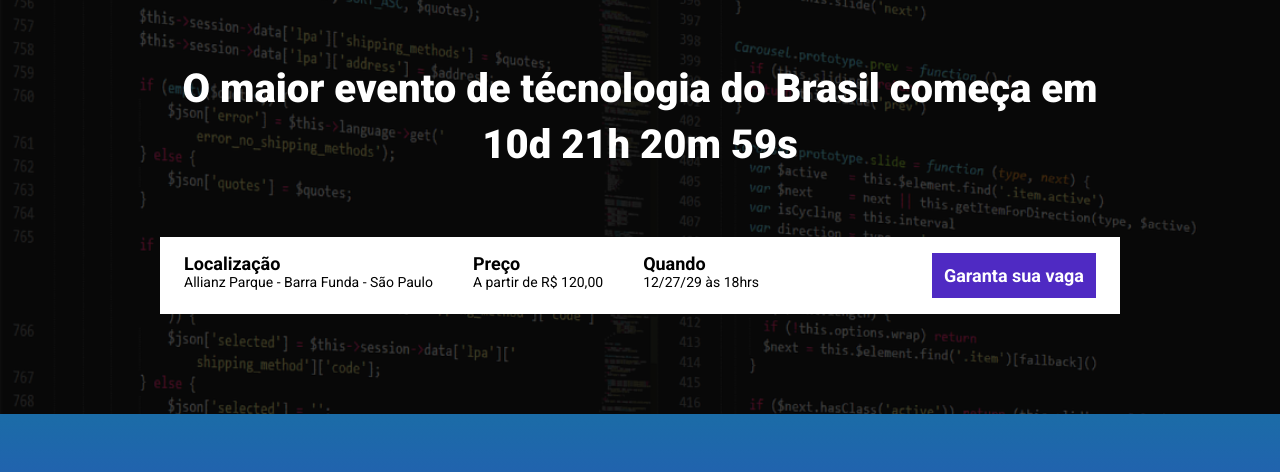
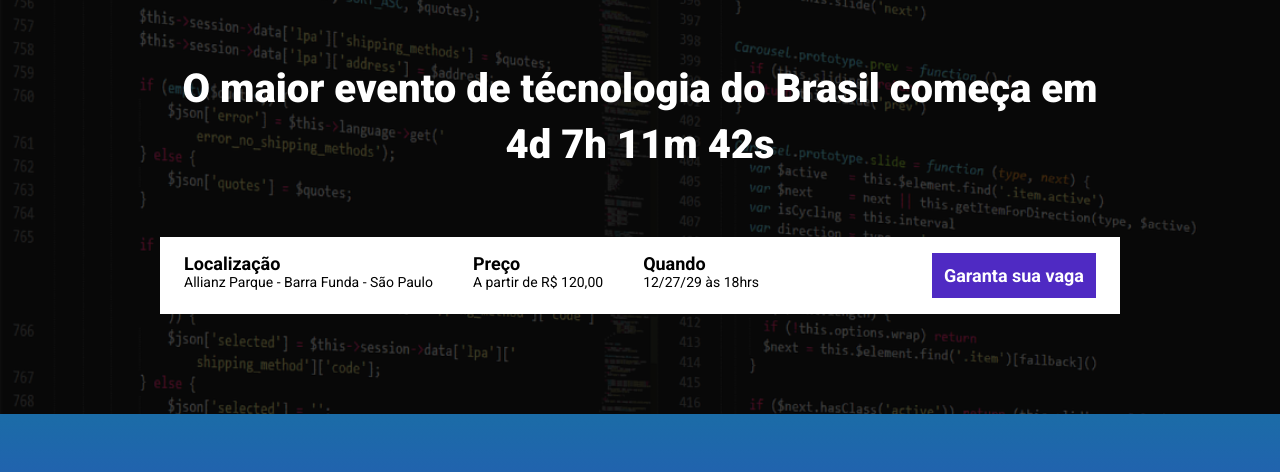
Before and after one commit to Jean-Carllo-Roseti/parercelAula, a website built with Parcel: page src/index.html in a window 1280 px wide. Shown: the part 147-619 px from the top of the page. Built offline with nearby package versions, Linux system fonts and the light colour scheme.

Commit message:
timer finalizado.

```diff
--- a/package.json
+++ b/package.json
@@ -2,9 +2,10 @@
   "name": "eventoparcel",
   "version": "1.0.0",
   "description": "",
-  "main": "index.js",
+
   "scripts": {
     "dev": "parcel src/index.html src/styles/main.scss src/scripts/main.js",
+    "build": "parcel build src/index.html",
     "test": "echo \"Error: no test specified\" && exit 1"
   },
   "keywords": [],
--- a/src/index.html
+++ b/src/index.html
@@ -16,7 +16,7 @@
         <div class="container">
             <img  class="hero__logo" src="../src/images/ebac_logo.svg" alt="Logo marcar EBAC">
             <p class="hero__text">
-                O maior evento de técnologia do Brasil começa em 10d 21h 20m 59s
+                O maior evento de técnologia do Brasil começa em <span id="contador"></span>
             </p>
             <div class="info-bar">
                 <ul class="info-bar__infos">
--- a/src/scripts/main.js
+++ b/src/scripts/main.js
@@ -1 +1,29 @@
 AOS.init();
+
+const dataDoEvento = new Date("Dec 25, 2023 22:00:00");
+const timeStampDoEvento = dataDoEvento.getTime();
+
+const contaHoras = setInterval(function() {
+    const agora = new Date();
+    const timeStampAtual = agora.getTime();
+
+    const distanciaDoEvento = timeStampDoEvento - timeStampAtual;
+
+    const diasEmMS = 1000 * 60 * 60 * 24;
+    const horasEmMS = 1000 * 60 * 60;
+    const minutosEmMs = 1000 * 60;
+
+    const diasAteOEvento = Math.floor(distanciaDoEvento / diasEmMS);
+    const horasAteOEvento = Math.floor((distanciaDoEvento % diasEmMS) / horasEmMS);
+    const minutosAteOEvento = Math.floor((distanciaDoEvento % horasEmMS) / minutosEmMs);
+    const segundosAteOEvento = Math.floor((distanciaDoEvento % minutosEmMs) / 1000);
+
+    document.getElementById('contador').innerHTML = `${diasAteOEvento}d ${horasAteOEvento}h ${minutosAteOEvento}m ${segundosAteOEvento}s`;
+
+    if (distanciaDoEvento < 0) {
+        clearInterval(contaHoras);
+        document.getElementById('contador').innerHTML = 'Evento expirado.';
+    }
+
+
+}, 1000);
```
